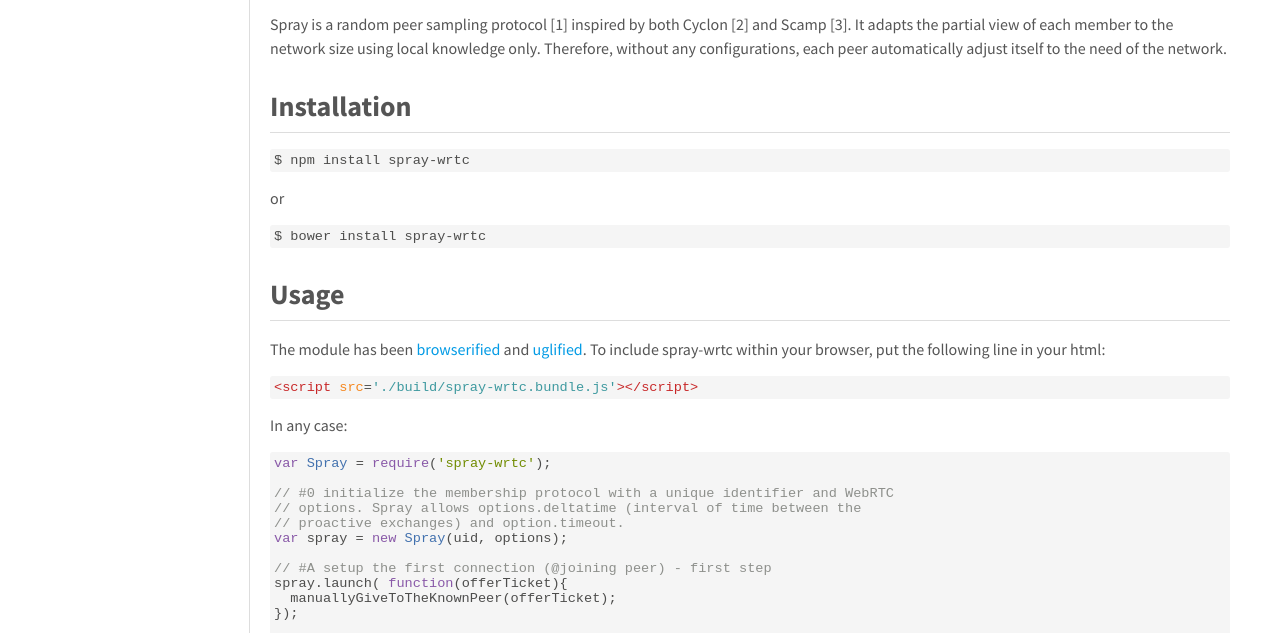
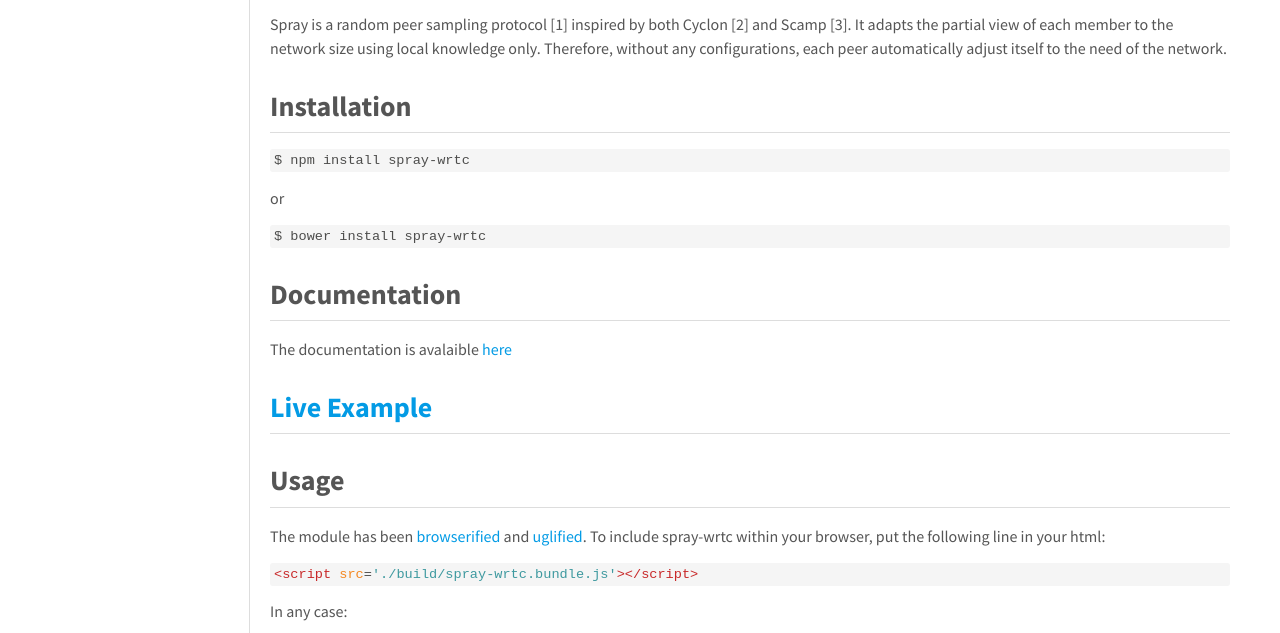
Before and after one commit to RAN3D/spray-wrtc, a website: page index.html in a window 1280 px wide. Shown: the part 183-816 px from the top of the page. Drawn offline with Linux system fonts and the light colour scheme.

Commit message:
rebuild gh-pages with docs at aa3e243

```diff
--- a/index.html
+++ b/index.html
@@ -54,7 +54,10 @@
 <pre><code><code class="source-code prettyprint">$ npm install spray-wrtc</code>
 </code></pre><p>or</p>
 <pre><code><code class="source-code prettyprint">$ bower install spray-wrtc</code>
-</code></pre><h2 id="usage">Usage</h2>
+</code></pre><h2 id="documentation">Documentation</h2>
+<p>The documentation is avalaible <a href="https://ran3d.github.io/spray-wrtc/">here</a></p>
+<h2 id="-live-example-https-ran3d-github-io-spray-wrtc-example-browser-html-"><a href="https://ran3d.github.io/spray-wrtc/example/browser.html">Live Example</a></h2>
+<h2 id="usage">Usage</h2>
 <p>The module has been <a href="http://browserify.org">browserified</a> and
 <a href="https://github.com/mishoo/UglifyJS">uglified</a>. To include spray-wrtc within your
 browser, put the following line in your html:</p>
```
Also changed, not shown: source.html (+4 -4 lines).
